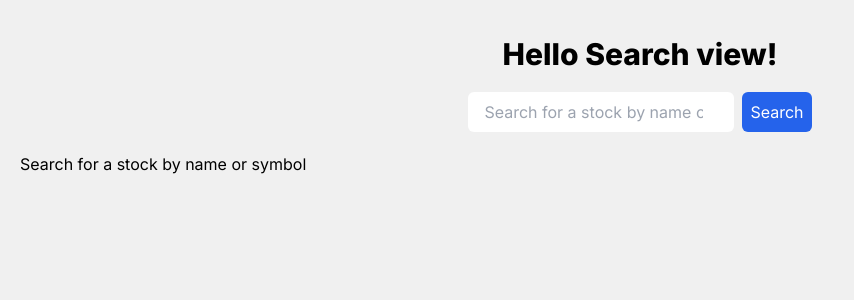
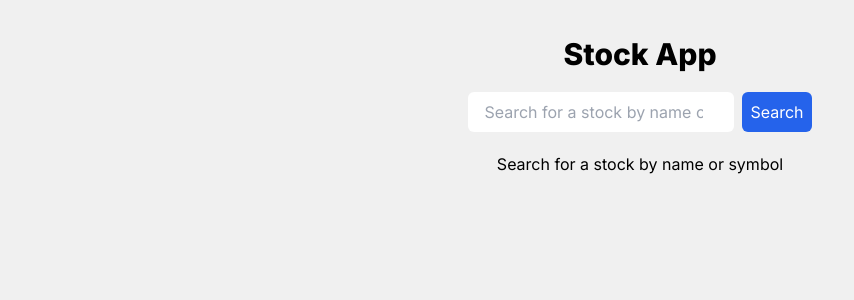
Before and after one commit to Petiazediter/StockAppClient, a Next.js app: page / in a window 1280 px wide. Shown: the top 300 px of the page, without its empty margins (0-854 px from the left). Built offline with nearby package versions, Linux system fonts and the light colour scheme.

Commit message:
refactor: styling

```diff
--- a/app/components/StockList.tsx
+++ b/app/components/StockList.tsx
@@ -9,11 +9,11 @@ interface Props {
 
 const StockList = ({ stocks, isLoading }: Props) => {
     if ( !stocks && !isLoading ) {
-        return <h2>Search for a stock by name or symbol</h2>
+        return <h2 className='text-center mt-5'>Search for a stock by name or symbol</h2>
     }
 
     if ( stocks && stocks.length === 0 ) {
-        return <h2>No results!</h2>
+        return <h2 className='text-center mt-5'>No results!</h2>
     }
 
     return (
--- a/app/page.tsx
+++ b/app/page.tsx
@@ -34,7 +34,7 @@ export default function Home() {
   return (
     <main className="p-5 w-full">
       <h1 className='text-3xl m-4 text-center font-extrabold'>
-        Hello Search view!
+        Stock App
       </h1>
       <SearchForm
         isLoading={isLoading}
```
